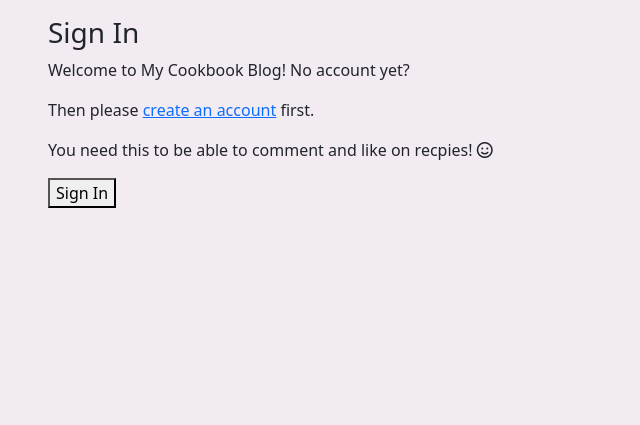
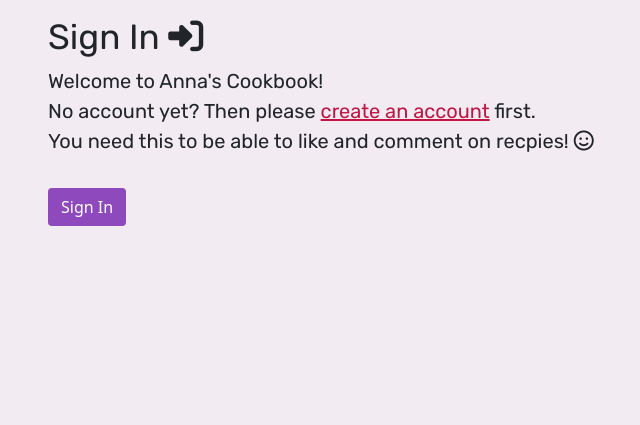
Before and after one commit to annacakes281/annas-cookbook-blog, a Django app: template templates/account/login.html in a window 1280 px wide. Shown: the part 62-487 px from the top of the page, without its empty margins (224-864 px from the left). Run offline with Django 3.2, Linux system fonts and the light colour scheme; the template is opened without the code that fills it: most values are stand-ins (such as "Sample title", 1, 10 or a date in 2020); some libraries are stand-ins or nearby versions.

Commit message:
add further css style to login.html

```diff
--- a/static/css/style.css
+++ b/static/css/style.css
@@ -125,7 +125,7 @@ body {
 
 .link:hover,
 .link:active {
-    color: #445261;
+    color: #226ed1;
     text-decoration: underline;
 }
 
@@ -168,3 +168,26 @@ nav {
     font-family: Rubix, sans-serif;
     font-size: larger;
 }
+
+.btn-login {
+    background-color: #8e49bd;
+    color: #fff;
+}
+
+#loginpage {
+    font-family: Rubik, sans-serif;
+    font-size: 35px;
+}
+
+#login-welcome {
+    font-family: Rubik, sans-serif;
+    font-size: 20px;
+}
+
+#signup-link {
+    color: #c11544;
+}
+
+#signup-link:hover {
+    color: #bb627a;
+}
--- a/templates/account/login.html
+++ b/templates/account/login.html
@@ -11,14 +11,19 @@
     <div class="row">
         <div class="col-md-8 mt-3 offset-md-2">
 
-        <h3>{% trans "Sign In" %}</h3>
+        <h2 id="loginpage">{% trans "Sign In" %} <i class="fa-solid fa-right-to-bracket"></i></h2>
 
-<p>{% blocktrans %}Welcome to My Cookbook Blog!
-    No account yet? </p>
-<p>Then please <a href="{{ signup_url }}">create an account</a> first.</p>
-<p>You need this to be able to comment and like on recpies!
+<p id="login-welcome">{% blocktrans %}Welcome to Anna's Cookbook!<br>
+    No account yet?
+    Then please <a href="{{ signup_url }}" id="signup-link">create an account</a> first.<br>
+    You need this to be able to like and comment on recpies!
     <i class="fa-regular fa-face-smile"></i>
     {% endblocktrans %}</p>
+        </div>
+    </div>
+
+<div class="row">
+    <div class="col-md-8 mt-3 offset-2">
 
     <form class="login" method="POST" action="{% url 'account_login' %}">
     {% csrf_token %}
@@ -26,7 +31,7 @@
     {% if redirect_field_value %}
     <input type="hidden" name="{{ redirect_field_name }}" value="{{ redirect_field_value }}" />
     {% endif %}
-  <button class="primaryAction" type="submit">{% trans "Sign In" %}</button>
+    <button class="btn btn-login right" type="submit">{% trans "Sign In" %}</button>
     </form>
         </div>
     </div>
```
Lines whose indentation alone changed are shown as unchanged.
